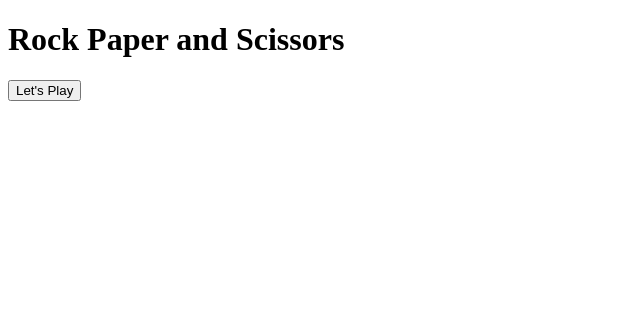
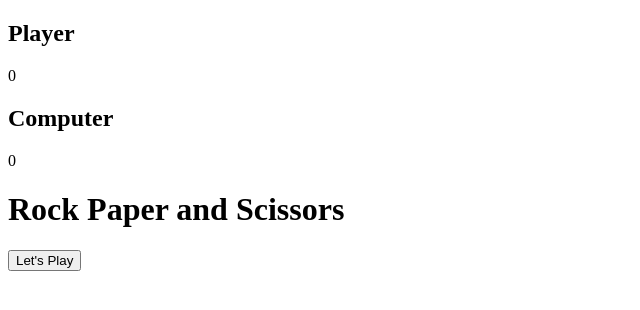
Before and after one commit to dan850/rockpapsci, a plain HTML site: page index.html in a window 1280 px wide. Shown: the whole page, without its empty margins (0-640 px from the left). Drawn offline with Linux system fonts and the light colour scheme.

Commit message:
Update index.html

```diff
--- a/index.html
+++ b/index.html
@@ -8,6 +8,21 @@
     <title>Rock paper and scissors</title>
   </head>
   <body>
+
+    <section class="game">
+      <div class="score">
+        <div class="player-score">
+          <h2>Player</h2>
+          <p>0</p>
+        </div>
+        <div class="computer-score">
+          <h2>Computer</h2>
+          <p>0</p>
+        </div>
+      </div>
+
+    </section>
+
     <div class="intro">
       <h1>Rock Paper and Scissors</h1>
       <button>Let's Play</button>
```
